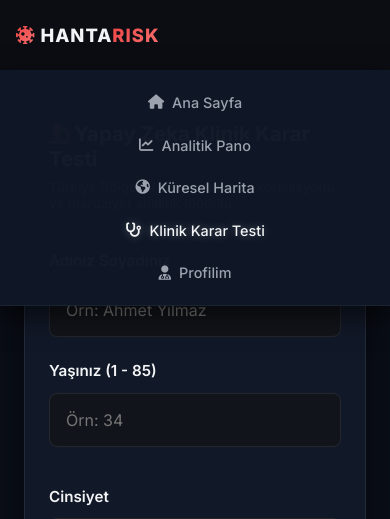
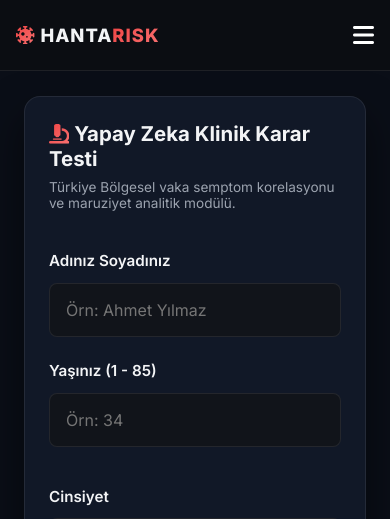
Before and after one commit to kayisdagasli-cmd/hantarisk, a Flask app: page /klinik-test in a window 390 px wide. Shown: the top 519 px of the page. Run offline with Flask 3, Linux system fonts and the light colour scheme.

Commit message:
Update klinik-test.html

```diff
--- a/templates/klinik-test.html
+++ b/templates/klinik-test.html
@@ -35,6 +35,18 @@
             gap: 1.5rem;
             flex-shrink: 0;
         }
+
+        /* --- HAMBURGER MENÜ CSS BAŞLANGICI --- */
+        .hamburger-btn {
+            display: none;
+            background: none;
+            border: none;
+            color: #ffffff;
+            font-size: 1.5rem;
+            cursor: pointer;
+            z-index: 1001;
+        }
+        /* --- HAMBURGER MENÜ CSS BİTİŞİ --- */
 
         /* Test Sayfası Genel Yapısı */
         .test-container { max-width: 850px; margin: 8rem auto 4rem auto; padding: 0 1.5rem; }
@@ -102,22 +114,55 @@
             .action-buttons { flex-direction: column; }
             .test-container { margin-top: 6rem; }
 
-            /* Sıkışma Rezaletini Önleyen Mobil Ayarlar */
+            /* Sıkışma Ayarları */
             .result-panel { padding: 1.2rem !important; width: 100% !important; box-sizing: border-box !important; }
             .animated-score { font-size: 3rem !important; }
             .oneriler-list { padding-left: 0 !important; }
             .oneriler-list li { font-size: 0.9rem !important; line-height: 1.5 !important; }
+
+            /* --- MOBİLDE HAMBURGERİ AKTİF EDEN VE BUTONLARI DÜZELTEN CSS --- */
+            .hamburger-btn {
+                display: block; /* Hamburger mobilde görünür */
+            }
+            .nav-menu {
+                display: none; /* Varsayılan olarak gizli */
+                flex-direction: column;
+                position: absolute;
+                top: 70px;
+                left: 0;
+                width: 100%;
+                background: #0b0d12;
+                padding: 1.5rem;
+                box-sizing: border-box;
+                border-bottom: 1px solid var(--border-color);
+                gap: 1.5rem;
+                align-items: flex-start;
+            }
+            .nav-menu.active {
+                display: flex; /* Hamburgera basılınca açılır */
+            }
+            /* Mobilde acil sağlık kuruluş butonunun flex ezilmesini önleyen ayar */
+            #btn-emergency {
+                display: none; /* JavaScript tetikleyene kadar kapalı kalır */
+            }
         }
     </style>
 </head>
 <body>
 
+    <!-- Üst Menü -->
     <nav class="navbar">
         <div class="nav-container">
             <a href="/" class="nav-logo">
                 <i class="fa-solid fa-virus-covid text-gradient"></i> HANTA<span class="text-gradient">RISK</span>
             </a>
-            <div class="nav-menu">
+
+            <!-- Hamburger Tetikleyici Buton -->
+            <button class="hamburger-btn" id="hamburger-trigger">
+                <i class="fa-solid fa-bars"></i>
+            </button>
+
+            <div class="nav-menu" id="mobile-nav-menu">
                 <a href="/" class="nav-link"><i class="fa-solid fa-house"></i> Ana Sayfa</a>
                 <a href="/dashboard" class="nav-link"><i class="fa-solid fa-chart-line"></i> Analitik Pano</a>
                 <a href="/surveillance" class="nav-link"><i class="fa-solid fa-earth-americas"></i> Küresel Harita</a>
@@ -127,6 +172,7 @@
         </div>
     </nav>
 
+    <!-- Test Alanı -->
     <div class="test-container">
         <div class="test-card">
             <h2 style="margin-bottom: 0.5rem;"><i class="fa-solid fa-microscope text-gradient"></i> Yapay Zeka Klinik Karar Testi</h2>
@@ -154,6 +200,7 @@
                         </div>
                     </div>
 
+                    <!-- Bölge Seçimi -->
                     <div class="form-group">
                         <label>Bulunduğunuz Coğrafi Bölge</label>
                         <select id="form-bolge" class="form-control" required>
@@ -168,6 +215,7 @@
                         </select>
                     </div>
 
+                    <!-- Yazarak Arama Alanı -->
                     <div class="form-group">
                         <label>Bulunduğunuz Şehir (Yazarak Arayın)</label>
                         <input type="text" id="form-sehir-input" class="form-control" required placeholder="Örn: İstanbul, Ankara, Gaziantep...">
@@ -201,7 +249,6 @@
 
                 <button type="submit" class="btn btn-primary" style="width: 100%; justify-content: center; padding: 1.2rem; margin-top: 1rem;"><i class="fa-solid fa-shield-virus"></i> Yapay Zeka Risk Analizini Başlat</button>
             </form>
-
             <div id="result-panel" class="result-panel">
                 <div class="animated-counter-box">
                     <div id="animated-score" class="animated-score">%0</div>
@@ -219,13 +266,39 @@
 
                 <div class="action-buttons">
                     <button id="btn-pdf" class="btn btn-outline" style="flex: 1; justify-content: center;"><i class="fa-solid fa-file-invoice"></i> Tıbbi Raporu Düzenli Sayfada Aç</button>
-                    <a id="btn-emergency" href="#" target="_blank" class="btn btn-primary" style="flex: 1; justify-content: center; background: #ef4444; border-color: #ef4444; display: none;"><i class="fa-solid fa-truck-medical"></i> Acil Sağlık Kuruluşu Bul</a>
+                    <a id="btn-emergency" href="#" target="_blank" class="btn btn-primary" style="flex: 1; justify-content: center; background: #ef4444; border-color: #ef4444; display: none !important; align-items: center; gap: 8px;"><i class="fa-solid fa-truck-medical"></i> Acil Sağlık Kuruluşu Bul</a>
                 </div>
             </div>
         </div>
     </div>
 
     <script>
+        // --- HAMBURGER MENÜ TETİKLEME MOTORU ---
+        const hamburgerTrigger = document.getElementById('hamburger-trigger');
+        const mobileNavMenu = document.getElementById('mobile-nav-menu');
+
+        hamburgerTrigger.addEventListener('click', function(e) {
+            e.stopPropagation();
+            mobileNavMenu.classList.toggle('active');
+
+            // Hamburger ikonunu dinamik değiştirir (Menü açıkken X yapar)
+            const icon = hamburgerTrigger.querySelector('i');
+            if (mobileNavMenu.classList.contains('active')) {
+                icon.className = 'fa-solid fa-xmark';
+            } else {
+                icon.className = 'fa-solid fa-bars';
+            }
+        });
+
+        // Menü açıkken dışarı tıklanırsa kapatır
+        document.addEventListener('click', function(e) {
+            if (!mobileNavMenu.contains(e.target) && e.target !== hamburgerTrigger) {
+                mobileNavMenu.classList.remove('active');
+                hamburgerTrigger.querySelector('i').className = 'fa-solid fa-bars';
+            }
+        });
+
+        // --- ŞEHİR VE BÖLGE VERİ HAVUZU ---
         const tumSehirlerDizisi = {
             "Marmara": ["Balıkesir", "Bilecik", "Bursa", "Çanakkale", "Edirne", "İstanbul", "Kırklareli", "Kocaeli", "Sakarya", "Tekirdağ", "Yalova"],
             "İç Anadolu": ["Aksaray", "Ankara", "Çankırı", "Eskişehir", "Karaman", "Kayseri", "Kırıkkale", "Kırşehir", "Konya", "Nevşehir", "Niğde", "Sivas", "Yozgat"],
@@ -287,6 +360,7 @@
             if (e.target !== sehirInput) { sehirDropdown.style.display = 'none'; }
         });
 
+        // --- FORM SUBMIT VE ANALİZ MOTORU ---
         document.getElementById('hanta-test-form').addEventListener('submit', function(e) {
             e.preventDefault();
 
@@ -336,19 +410,18 @@
                 const emergencyBtn = document.getElementById('btn-emergency');
                 if(riskSeviye === "KRİTİK" || riskSeviye === "YÜKSEK RİSK") {
                     badge.classList.add(riskSeviye === "KRİTİK" ? 'badge-kritik' : 'badge-yuksek');
-                    emergencyBtn.style.display = 'flex';
 
-                    // ORİJİNAL TAŞ GİBİ ÇALIŞAN HARİTA LOKASYON MOTORU BAĞLANDI
-                    emergencyBtn.href = `https://www.google.com/maps/search/${encodeURIComponent(payload.sehir + ' tam teşekküllü devlet hastanesi eğitim araştırma hastanesi')}`;
+                    // Mobilde ezilip kaybolmasını önleyen kararlı inline stil ataması
+                    emergencyBtn.setAttribute("style", "display: flex !important; flex: 1; justify-content: center; background: #ef4444; border-color: #ef4444; align-items: center; gap: 8px;");
+                    emergencyBtn.href = `https://www.google.com/maps/search/?api=1&query=${encodeURIComponent(payload.sehir + ' devlet hastanesi eğitim araştırma hastanesi')}`;
                 } else {
                     badge.classList.add('badge-dusuk');
-                    emergencyBtn.style.display = 'none';
+                    emergencyBtn.setAttribute("style", "display: none !important;");
                 }
 
                 const onerilerList = document.getElementById('oneriler-list');
                 onerilerList.innerHTML = '';
 
-                // Dinamik veya Varsayılan Öneriler Yapısı (Düzgün cümle kayması için optimize edildi)
                 const varsayilanOneriler = data.oneriler || [
                     `Sayın ${payload.ad}, semptomlarınız ve konum parametreleriniz klinik algoritmalarımızca taranmıştır.`,
                     "Kemirgenlerin bulunabileceği ahır, bodrum, depo gibi kapalı alanların temizliğinden ve atıklarından uzak durun.",
@@ -360,7 +433,7 @@
                     onerilerList.innerHTML += `<li><i class="fa-solid fa-circle-dot" style="font-size:0.6rem; color:var(--primary); margin-right:8px; vertical-align: middle;"></i> <span>${oneri}</span></li>`;
                 });
 
-                // --- PREMIUM MEDİKAL PDF RAPOR SAYFASI (SADECE RAPOR BASAR, 3 SAYFAYA BÖLMEZ) ---
+                // --- PREMIUM MEDİKAL PDF RAPOR MODÜLÜ ---
                 document.getElementById('btn-pdf').onclick = function() {
                     const cevreMetni = document.getElementById('form-cevre').options[document.getElementById('form-cevre').selectedIndex].text;
                     const semptomMetni = semptomlar.join(', ') || 'Belirtilmedi';
@@ -392,8 +465,6 @@
                                 .skor-rakam { font-size: 36px; font-weight: 800; color: #dc2626; margin: 2px 0; }
                                 .skor-seviye { display: inline-block; padding: 5px 18px; background: #dc2626; color: #ffffff; border-radius: 50px; font-weight: 700; font-size: 13px; margin-top: 5px; }
                                 .not-alani { margin-top: 40px; border-top: 1px solid #e2e8f0; padding-top: 15px; font-size: 11px; color: #94a3b8; text-align: center; line-height: 1.5; }
-
-                                /* Sayfa Taşmasını Engelleyen Baskı Sihirbazı */
                                 @media print {
                                     body { padding: 0; margin: 0; background: #fff; }
                                     .rapor-kart { border: none; padding: 0; width: 100%; }
@@ -455,9 +526,7 @@
                                     * Bu doküman HantaRisk yazılım algoritmaları tarafından klinik veri korelasyonu kullanılarak otomatik üretilmiştir. Kesin tıbbi tanı ve teşhis yerine geçmez. Doğrulama için spesifik laboratuvar testleri yapılmalıdır.
                                 </div>
                             </div>
-
                             <script>
-                                // Açılır açılmaz yazdırma arayüzünü otomatik açar ve tek sayfaya sığdırır
                                 window.onload = function() {
                                     setTimeout(function() { window.print(); }, 300);
                                 };
```
